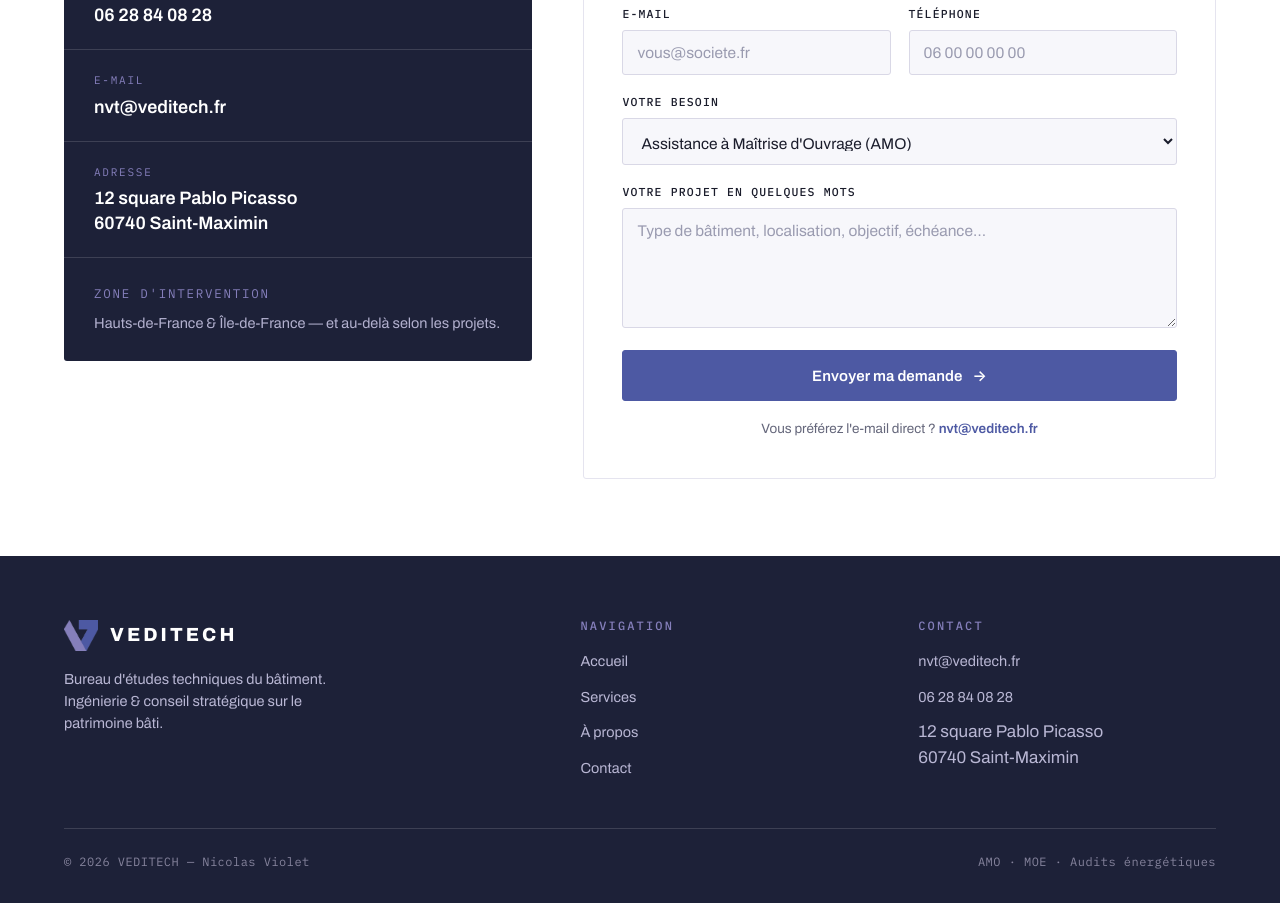
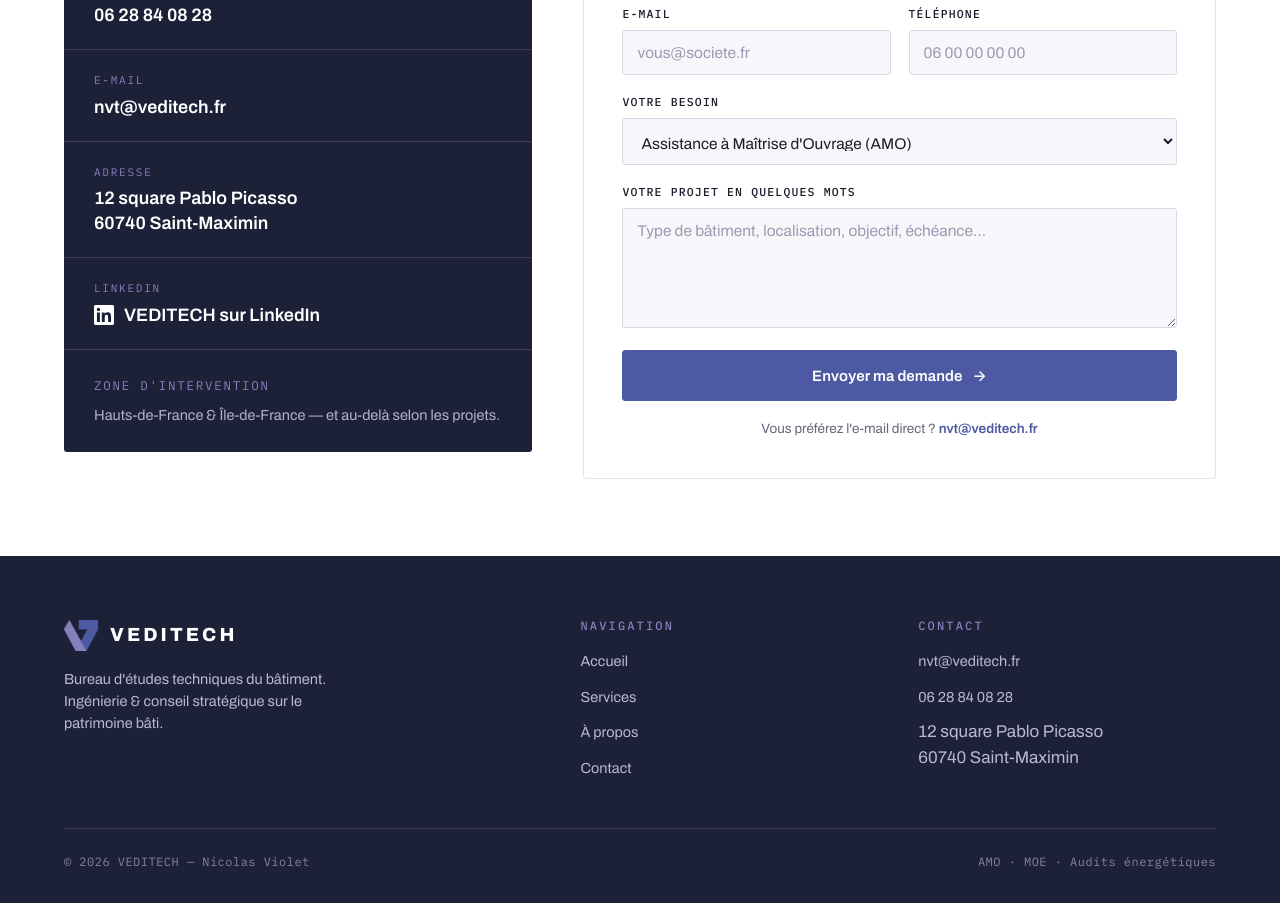
Before and after one commit to VEDITECH/veditech-site, a plain HTML site: page contact.html in a window 1280 px wide. Shown: the part 786-1689 px from the top of the page. Drawn offline with Linux system fonts and the light colour scheme.

Commit message:
Ajout lien LinkedIn dans la page contact

```diff
--- a/contact.html
+++ b/contact.html
@@ -60,6 +60,14 @@
         <span class="ct-line__k">Adresse</span>
         <span class="ct-line__v">12 square Pablo Picasso<br>60740 Saint-Maximin</span>
       </div>
+
+      <a class="ct-line" href="https://www.linkedin.com/in/veditech-sas-25857591/" target="_blank" rel="noopener">
+        <span class="ct-line__k">LinkedIn</span>
+        <span class="ct-line__v" style="display:flex;align-items:center;gap:10px">
+          <svg width="20" height="20" viewBox="0 0 24 24" fill="#fff" xmlns="http://www.w3.org/2000/svg"><path d="M20.447 20.452h-3.554v-5.569c0-1.328-.027-3.037-1.852-3.037-1.853 0-2.136 1.445-2.136 2.939v5.667H9.351V9h3.414v1.561h.046c.477-.9 1.637-1.85 3.37-1.85 3.601 0 4.267 2.37 4.267 5.455v6.286zM5.337 7.433a2.062 2.062 0 0 1-2.063-2.065 2.064 2.064 0 1 1 2.063 2.065zm1.782 13.019H3.555V9h3.564v11.452zM22.225 0H1.771C.792 0 0 .774 0 1.729v20.542C0 23.227.792 24 1.771 24h20.451C23.2 24 24 23.227 24 22.271V1.729C24 .774 23.2 0 22.222 0h.003z"/></svg>
+          VEDITECH sur LinkedIn
+        </span>
+      </a>
 
       <div class="ct-zone">
         <span class="kicker">Zone d'intervention</span>
```
